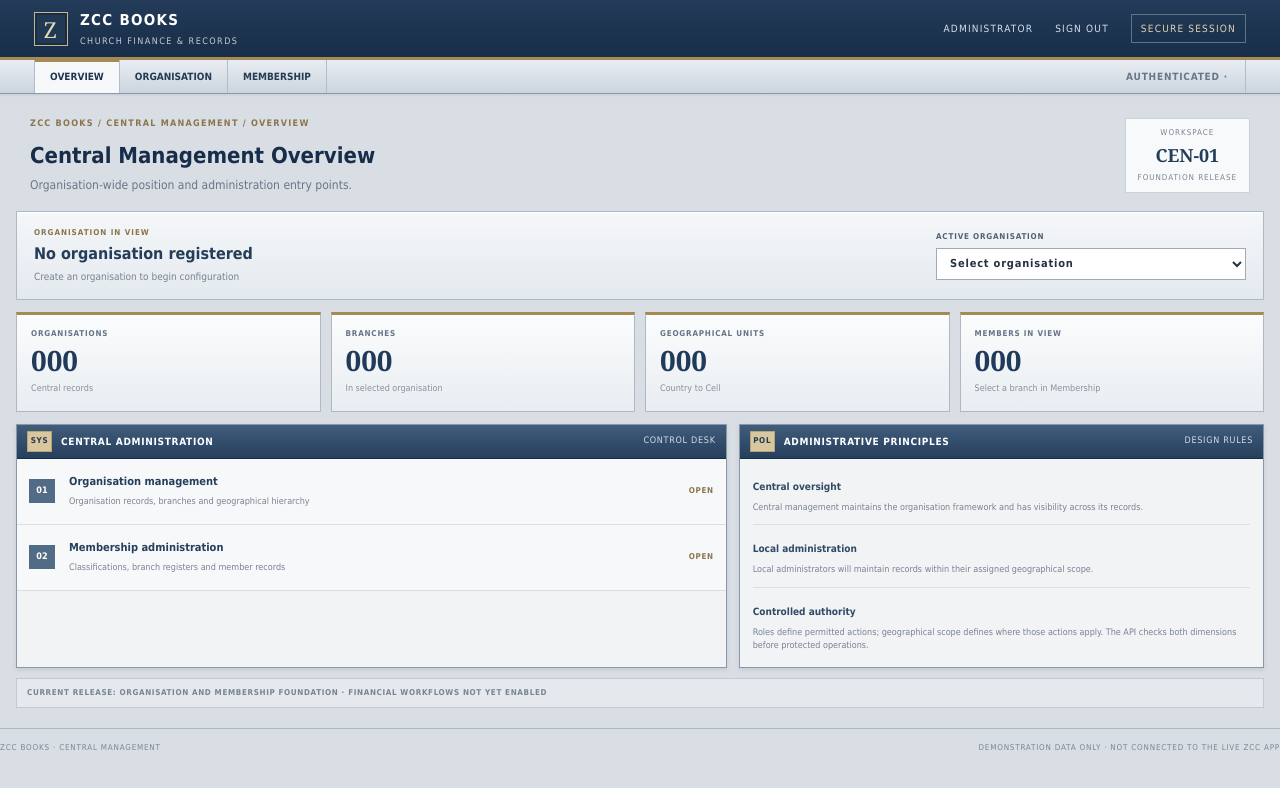
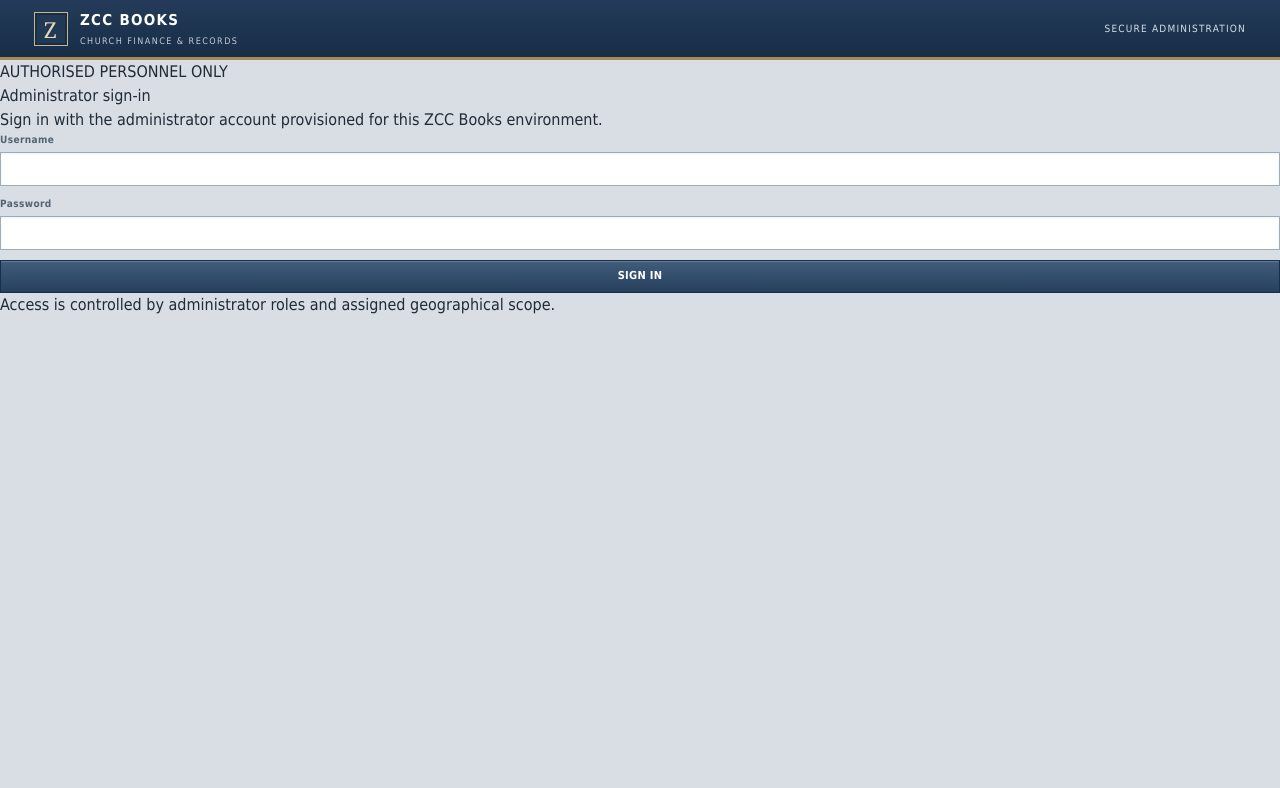
Before and after one commit to nick-lab43/zccbooks, a React (Vite) app in the folder frontend/: page / in a window 1280 px wide. Shown: the top 788 px of the page. Built offline with nearby package versions, Linux system fonts and the light colour scheme.

Commit message:
Add administrator sign-in screen and authenticated hierarchy requests

```diff
--- a/frontend/src/App.tsx
+++ b/frontend/src/App.tsx
@@ -213,6 +213,17 @@ export default function App() {
   const selectedBranch = branches.find((item) => item.id === branchId);
   const selectedOrganisation = organisations.find((item) => item.id === organisationId);
 
+  if (!authenticated) return (
+    <main className="system login-shell">
+      <header className="masthead"><div className="masthead-brand"><span className="brand-mark">Z</span><div><strong>ZCC BOOKS</strong><small>CHURCH FINANCE &amp; RECORDS</small></div></div><div className="masthead-right"><span>SECURE ADMINISTRATION</span></div></header>
+      <section className="login-panel"><div className="login-kicker">AUTHORISED PERSONNEL ONLY</div><h1>Administrator sign-in</h1><p>Sign in with the administrator account provisioned for this ZCC Books environment.</p>
+        {loginError && <div className="message error">{loginError}</div>}
+        <form onSubmit={login} className="form-stack"><label>Username<input name="username" autoComplete="username" required /></label><label>Password<input name="password" type="password" autoComplete="current-password" required /></label><button className="primary-button">Sign in</button></form>
+        <div className="login-footnote">Access is controlled by administrator roles and assigned geographical scope.</div>
+      </section>
+    </main>
+  );
+
   return (
     <main className="system">
       <header className="masthead">
@@ -301,7 +312,7 @@ export default function App() {
                 {!branches.length && <tr><td colSpan={3} className="empty-table">No branches registered.</td></tr>}
               </tbody></table></div>
             </section>
-            <div className="organisation-hierarchy"><OrganisationalHierarchy organisationId={organisationId} /></div>
+            <div className="organisation-hierarchy"><OrganisationalHierarchy organisationId={organisationId} authorizationHeader={currentAuthHeader ?? ""} /></div>
           </div>
         </>
       )}
```
